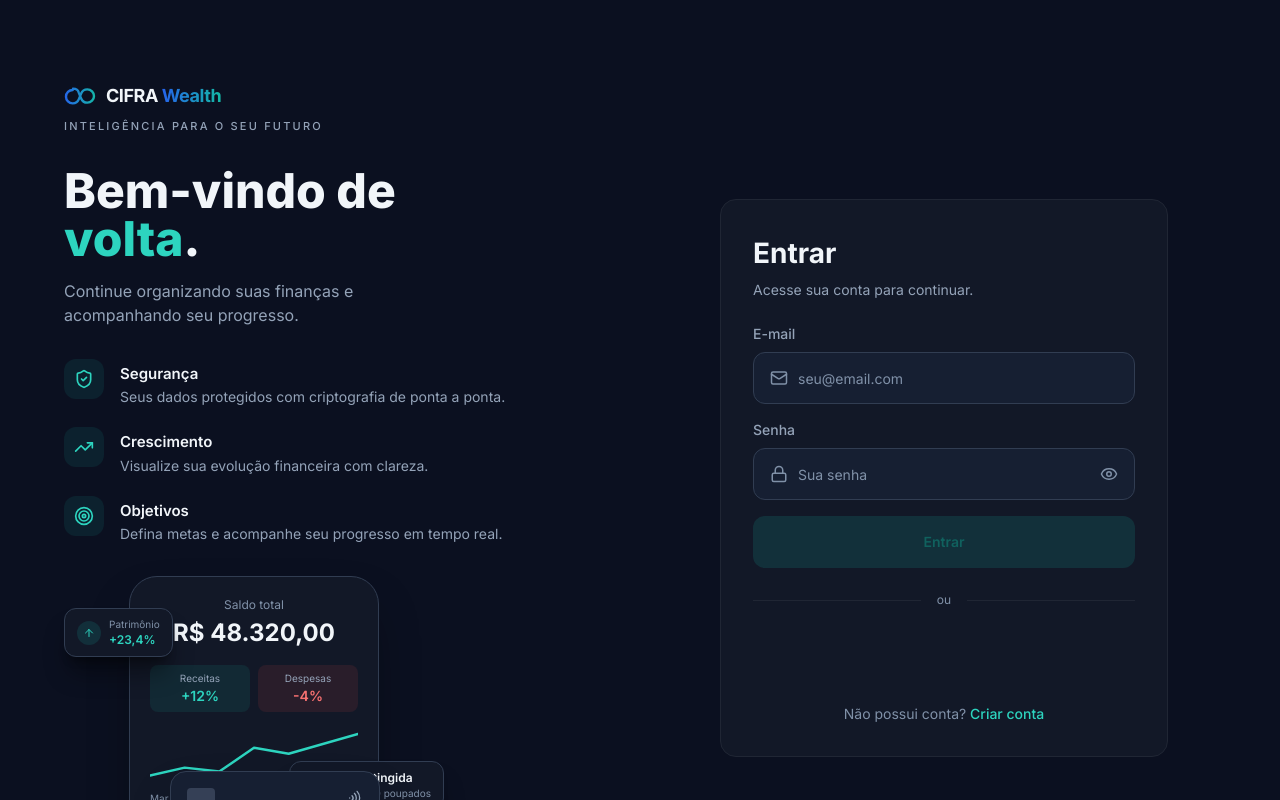
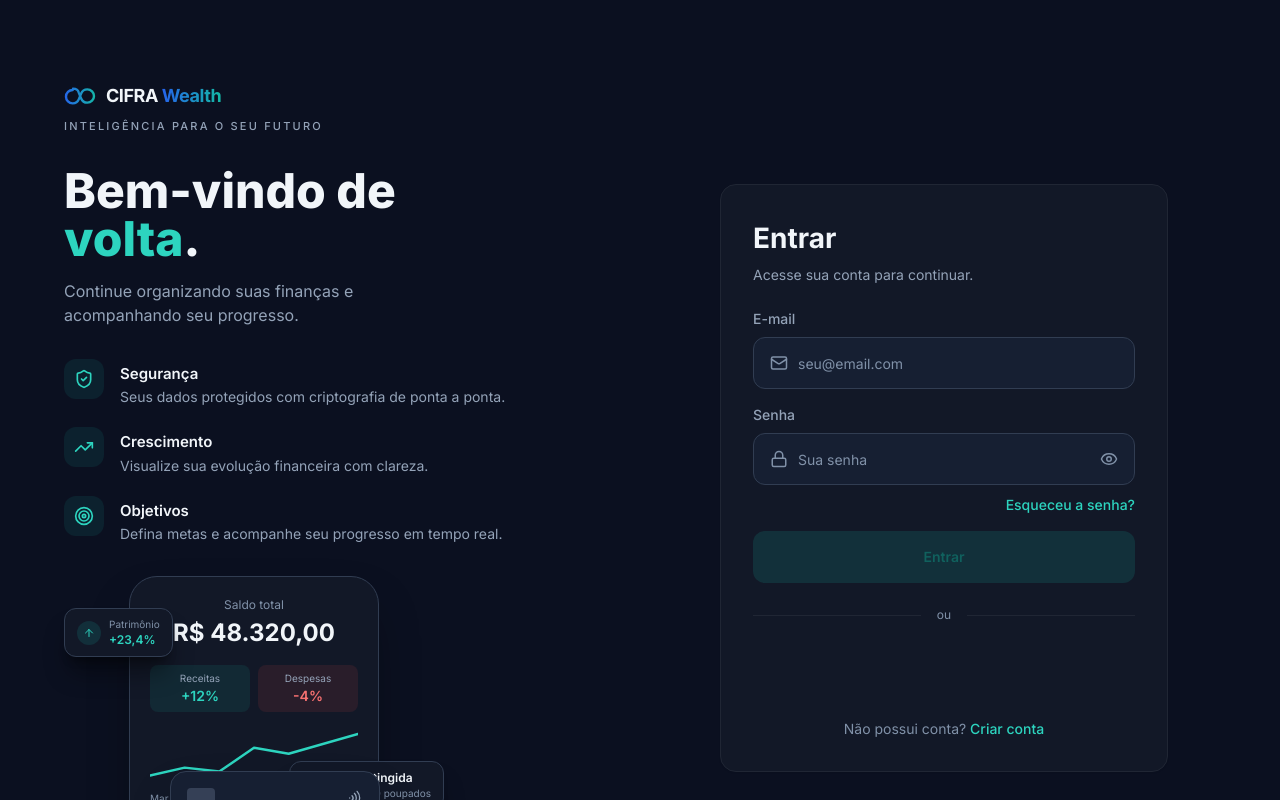
Before and after one commit to devEduLucas/CifraWealth_FrontEnd, a React (Vite) app: page /login in a window 1280 px wide. Shown: the top 800 px of the page. Built offline with nearby package versions, Linux system fonts and the light colour scheme; no server answers.

Commit message:
fix(auth): restaura link de esqueceu a senha no login

```diff
--- a/src/components/LoginForm/LoginForm.tsx
+++ b/src/components/LoginForm/LoginForm.tsx
@@ -17,7 +17,7 @@ export function LoginForm() {
   const { googleButtonRef } = useGoogleAuth(handleGoogleSuccess, setGoogleError, 'signin_with');
 
   return (
-    <div className="w-full max-w-md rounded-2xl border border-line bg-surface p-8">
+    <div className="w-full max-w-md rounded-2xl border border-line bg-surface p-8 shadow-sm">
       <h1 className="text-[28px] font-bold text-foreground">Entrar</h1>
       <p className="mt-1.5 text-sm text-muted">Acesse sua conta para continuar.</p>
 
@@ -37,22 +37,32 @@ export function LoginForm() {
           type="email"
           icon={<Mail size={18} />}
           placeholder="seu@email.com"
-          autoComplete="email"
+          autoComplete="off"
           value={data.email}
           onChange={(event) => setField('email', event.target.value)}
           onBlur={() => setFieldTouched('email')}
           error={touched.email ? errors.email : undefined}
         />
 
+        <div className="flex flex-col gap-1.5">
           <PasswordInput
             label="Senha"
             placeholder="Sua senha"
-          autoComplete="current-password"
+            autoComplete="off"
             value={data.password}
             onChange={(event) => setField('password', event.target.value)}
             onBlur={() => setFieldTouched('password')}
             error={touched.password ? errors.password : undefined}
           />
+          <div className="flex justify-end pt-1">
+            <Link
+              to="/forgot-password"
+              className="text-sm font-medium text-accent hover:text-accent/80 hover:underline transition-colors"
+            >
+              Esqueceu a senha?
+            </Link>
+          </div>
+        </div>
 
         <PrimaryButton disabled={!isValid || submitting}>
           {submitting ? 'Entrando...' : 'Entrar'}
```
Lines whose indentation alone changed are shown as unchanged.
